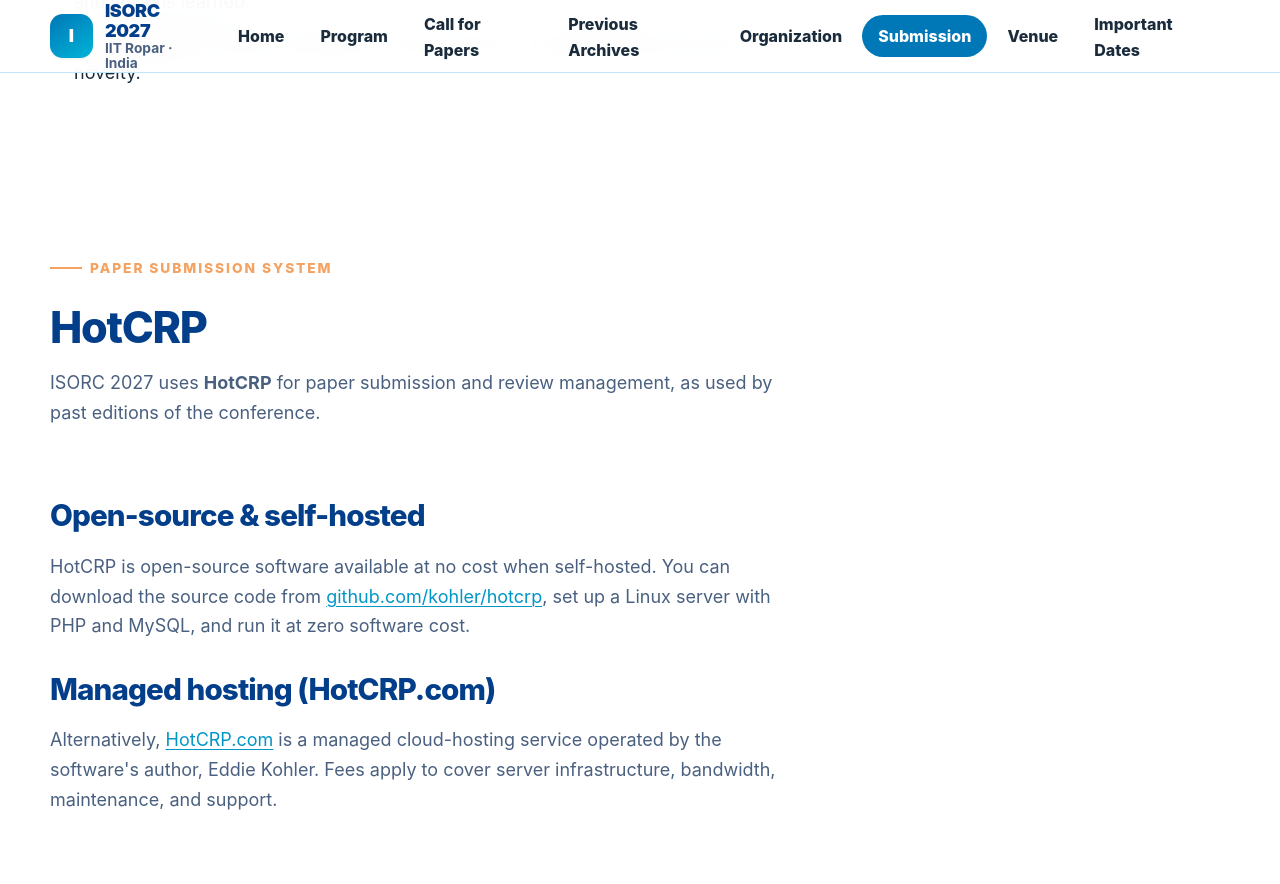
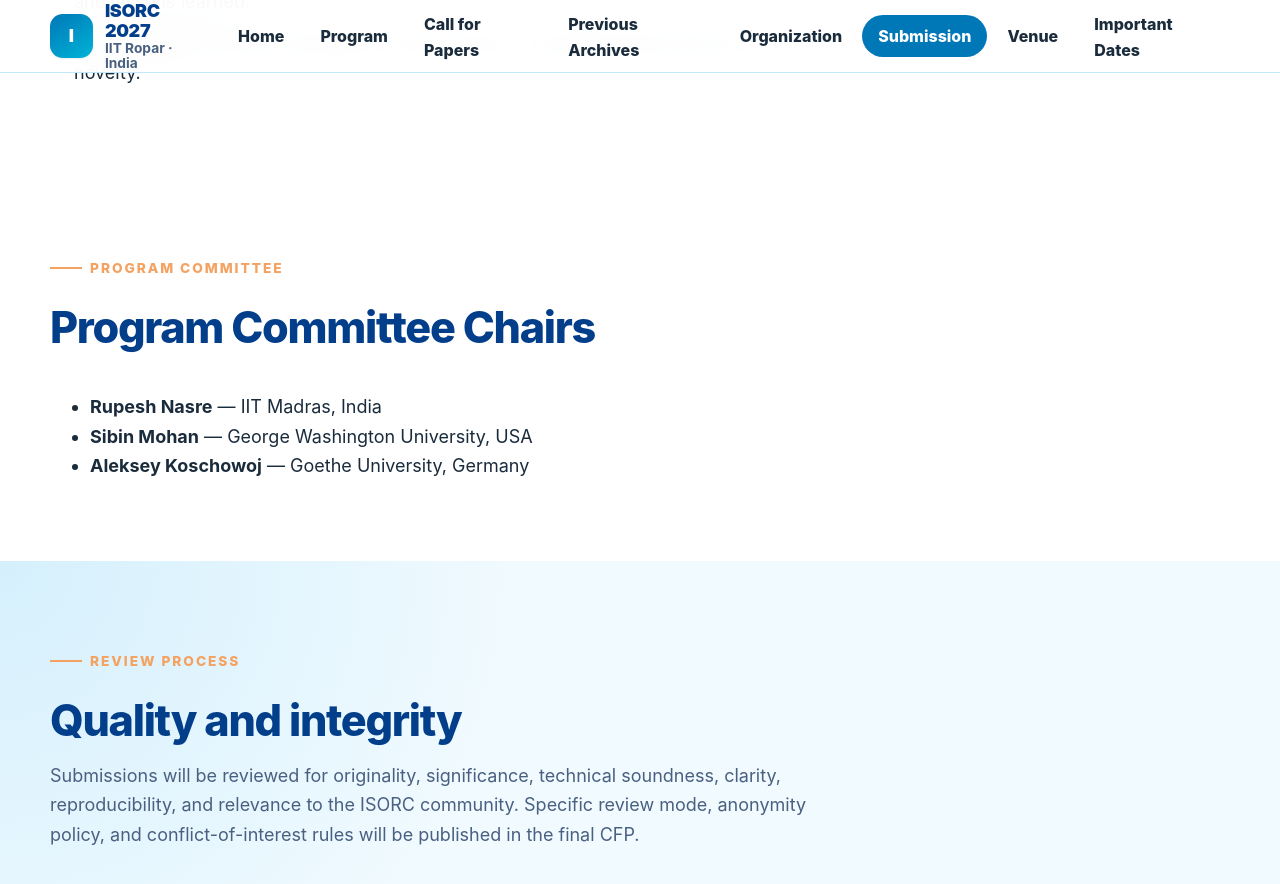
Before and after one commit to isorc2027/isorc2027.github.io, a Jekyll site: the page built from submission.md, in a window 1280 px wide and 900 px high, scrolled down 1076 px. Shown: the top 884 px of the window. Built offline with Jekyll 4.4.1, drawn with Linux system fonts in a browser that asks for light colours.

Commit message:
Drop HotCRP background section from submission page
Removes the open-source/hosting explainer; the page keeps the submission
guidelines and the portal link.

```diff
--- a/submission.md
+++ b/submission.md
@@ -41,24 +41,6 @@
   </div>
 </section>
 
-<section class="section" aria-labelledby="hotcrp-title">
-  <div class="container">
-    <div class="section__header">
-      <p class="eyebrow">Paper Submission System</p>
-      <h2 id="hotcrp-title">HotCRP</h2>
-      <p>ISORC 2027 uses <strong>HotCRP</strong> for paper submission and review management, as used by past editions of the conference.</p>
-    </div>
-    <div class="section__grid">
-      <article class="prose">
-        <h3>Open-source &amp; self-hosted</h3>
-        <p>HotCRP is open-source software available at no cost when self-hosted. You can download the source code from <a href="https://github.com/kohler/hotcrp" rel="noopener" target="_blank">github.com/kohler/hotcrp</a>, set up a Linux server with PHP and MySQL, and run it at zero software cost.</p>
-        <h3>Managed hosting (HotCRP.com)</h3>
-        <p>Alternatively, <a href="https://hotcrp.com" rel="noopener" target="_blank">HotCRP.com</a> is a managed cloud-hosting service operated by the software's author, Eddie Kohler. Fees apply to cover server infrastructure, bandwidth, maintenance, and support.</p>
-      </article>
-    </div>
-  </div>
-</section>
-
 <section class="section" aria-labelledby="pc-title">
   <div class="container">
     <div class="section__header">
```
